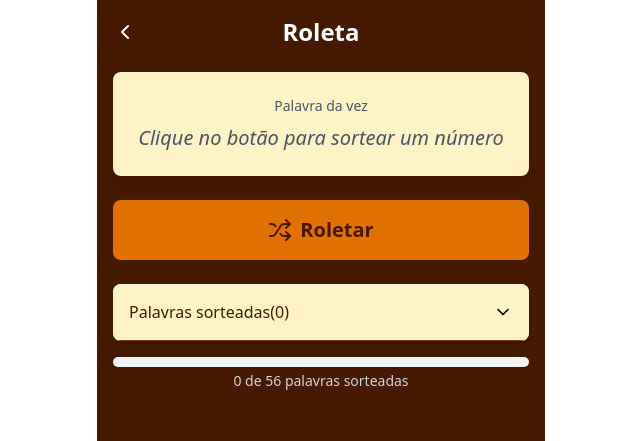
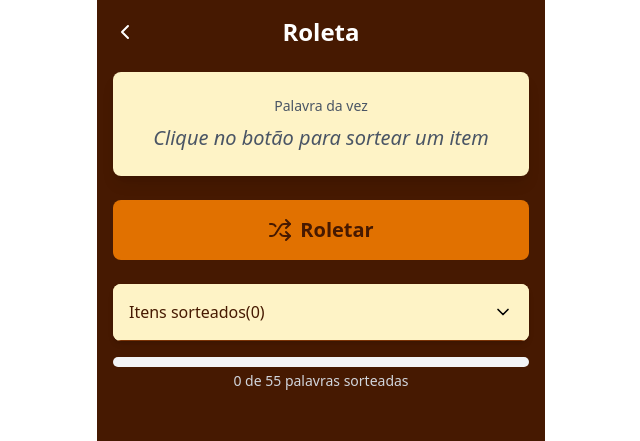
Before and after one commit to JarJv/bingo-de-casa, a React (Vite) app: page /roleta in a window 1280 px wide. Shown: the top 441 px of the page, without its empty margins (319-959 px from the left). Built offline with nearby package versions, Linux system fonts and the light colour scheme.

Commit message:
Sétimo commit - alteração de botões e palavras específicas

```diff
--- a/src/components/Button.jsx
+++ b/src/components/Button.jsx
@@ -3,7 +3,7 @@ import { useNavigate } from "react-router-dom";
 function Button(props){
     const navigate = useNavigate();
     return(
-        <button onClick={()=>{navigate(`/${props.children}`)}} className="px-6 py-4 w-1/2 bg-amber-200 text-amber-950 text-2xl drop-shadow-md drop-shadow-black shadow- rounded-md">{props.children}</button>
+        <button onClick={()=>{navigate(`/${props.children}`)}} className="px-6 py-4 w-1/2 bg-amber-700 text-amber-950 font-bold text-2xl drop-shadow-md drop-shadow-black shadow- rounded-md hover:bg-amber-800 active:bg-amber-900">{props.children}</button>
     )
 }
 
--- a/src/pages/Cartela.jsx
+++ b/src/pages/Cartela.jsx
@@ -4,7 +4,6 @@ import { useNavigate } from "react-router-dom";
 
 function Cartela(){
     const opcoes = [
-      "Copos",
       "Tapetes para cozinha",
       "Panos de prato",
       "Travessas",
@@ -48,7 +47,7 @@ function Cartela(){
       "Tapete antialérgico",
       "Umidificador de ar",
       "Espelho grande",
-      "Roupão felpudo",
+      "Roupão",
       "Escova de cabelo",
       "Secador de cabelo",
       "Jogo de talheres",
--- a/src/pages/Roleta.jsx
+++ b/src/pages/Roleta.jsx
@@ -4,7 +4,6 @@ import { useNavigate } from "react-router-dom";
 
 function Roleta(){
     const [opcoes, setOpcoes] = useState([
-      "Copos",
       "Tapetes para cozinha",
       "Panos de prato",
       "Travessas",
@@ -48,7 +47,7 @@ function Roleta(){
       "Tapete antialérgico",
       "Umidificador de ar",
       "Espelho grande",
-      "Roupão felpudo",
+      "Roupão",
       "Escova de cabelo",
       "Secador de cabelo",
       "Jogo de talheres",
@@ -112,7 +111,7 @@ function Roleta(){
             {sorteio ? (
               <p className="text-3xl font-bold text-amber-950">{sorteio}</p>
             ) : (
-              <p className="text-xl text-gray-600 italic">Clique no botão para sortear um número</p>
+              <p className="text-xl text-gray-600 italic">Clique no botão para sortear um item</p>
             )}
           </div>
 
@@ -133,7 +132,7 @@ function Roleta(){
               onClick={() => setIsDropdownOpen(!isDropdownOpen)}
               className="w-full p-4 flex items-center justify-between bg-amber-100 border-b border-amber-900 text-black"
             >
-              <span className="font-medium text-amber-950">Palavras sorteadas({sorteados.length})</span>
+              <span className="font-medium text-amber-950">Itens sorteados({sorteados.length})</span>
               <ChevronDown className={`w-5 h-5 transition-transform ${isDropdownOpen ? "rotate-180" : ""}`} />
             </button>
 
@@ -153,7 +152,7 @@ function Roleta(){
                     ))}
                   </ul>
                 ) : (
-                  <p className="p-4 text-center text-gray-500 italic">Nenhuma palavra foi sorteada ainda</p>
+                  <p className="p-4 text-center text-gray-500 italic">Nenhuma item foi sorteado ainda</p>
                 )}
               </div>
             )}
```
